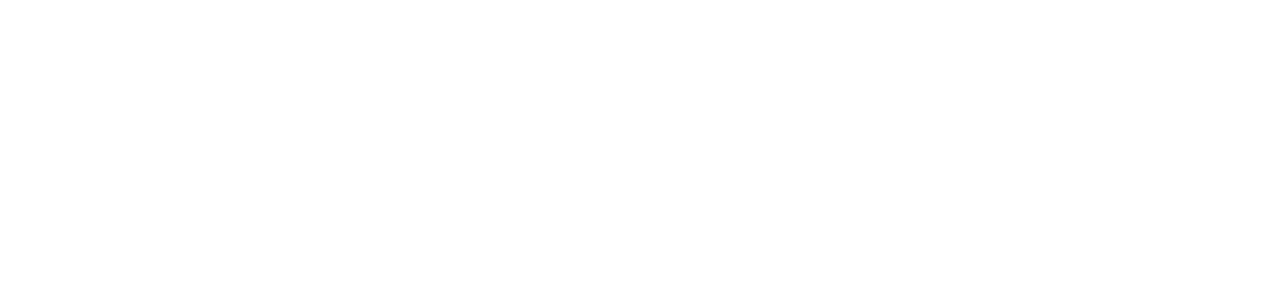
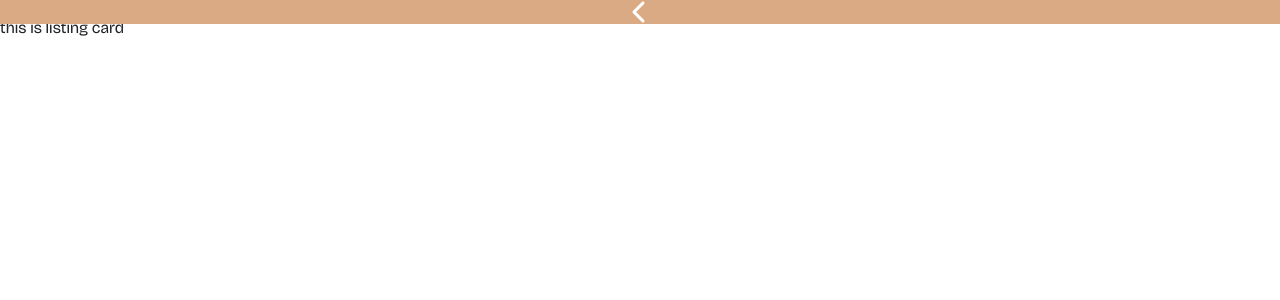
Before and after one commit to Kaminou2904/Rentooz, a React (Create React App) app in the folder frontend/: page /listing in a window 1280 px wide. Before the commit this address had no page. Shown: the top 300 px of the page. Built offline with nearby package versions, Linux system fonts and the light colour scheme.

Commit message:
listing page is in porgrss

```diff
--- a/frontend/src/App.js
+++ b/frontend/src/App.js
@@ -2,12 +2,14 @@
 import { BrowserRouter as Router, Routes, Route } from 'react-router-dom';
 import Home from './Pages/Home/Home';
 import Detail from './Pages/Detail/Detail';
+import Listing from './Pages/Listing/Listing';
 
 function App() {
   return (
     <Router>
       <Routes>
         <Route path='/' element={<Home/>}/>
+        <Route path='/listing' element={<Listing/>}/>
         <Route path='/detail' element={<Detail/>}/>
       </Routes>
     </Router>
--- a/frontend/src/Components/Categorycard/Categorycard.jsx
+++ b/frontend/src/Components/Categorycard/Categorycard.jsx
@@ -1,9 +1,13 @@
 import React from 'react';
 import './Categorycard.css';
+import { useNavigate } from 'react-router-dom';
 
 function Categorycard(props) {
+
+  const navigate = useNavigate();
+
   return (
-    <div className='mainCategorycard mt-2'>
+    <div className='mainCategorycard mt-2' onClick={()=> navigate('/listing')}>
         <div className="mainCategorycardimg border-brand-blue rounded-brand p-2">
             <img src={props.img} alt="mist fan" className='img-fluid' />
         </div>
--- /dev/null
+++ b/frontend/src/Components/Listingcard/Lisitngcard.jsx
@@ -0,0 +1,12 @@
+import React from 'react';
+import './Listingcard.css';
+
+function Lisitngcard() {
+  return (
+    <div className='mainListingcard mt-3'>
+        this is listing card
+    </div>
+  );
+};
+
+export default Lisitngcard;
--- a/frontend/src/Pages/Home/Home.jsx
+++ b/frontend/src/Pages/Home/Home.jsx
@@ -86,7 +86,8 @@
                 </div>
             </div>
 
-            <div className="categoryWrap d-flex justify-content-between flex-wrap text-center mt-5 px-4">
+            <div className="categoryWrap d-flex justify-content-between flex-wrap text-center mt-5 px-4 mb-5">
+                <p className="fs-4 text-muted text-center mx-auto bricolage-bold mb-2">BROWSE BY CATEGORY</p>
                 <Categorycard img="../images/1 Event Material.png" text="Event Material" />
                 <Categorycard img="../images/2Fan.png" text="Fan" />
                 <Categorycard img="../images/3Mist Fan.png" text="Mist Fan" />
--- /dev/null
+++ b/frontend/src/Pages/Listing/Listing.jsx
@@ -0,0 +1,15 @@
+import React from 'react'
+import Lisitngcard from '../../Components/Listingcard/Lisitngcard'
+
+function Listing() {
+  return (
+    <div className='mainListing'>
+        <div className="mainListingHeader bg-brand-skin w-100 position-fixed top-0 px-3 d-flex align-items-center justify-content-center">
+            <i class="fas fa-chevron-left fs-4 text-white"></i>
+        </div>
+        <Lisitngcard/>
+    </div>
+  )
+}
+
+export default Listing
```
Also changed, not shown: frontend/src/Components/Listingcard/Listingcard.css (added), frontend/src/Pages/Listing/Listing.css (added).
